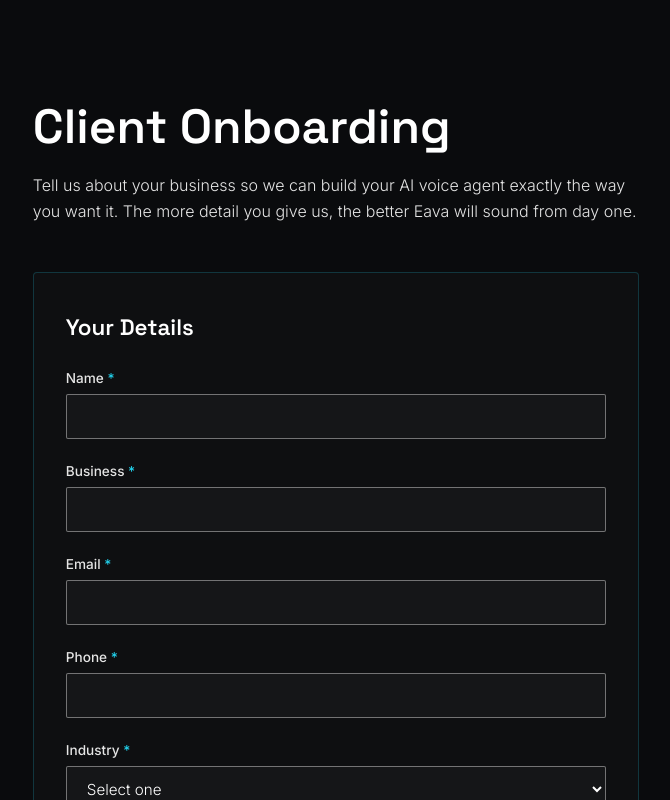
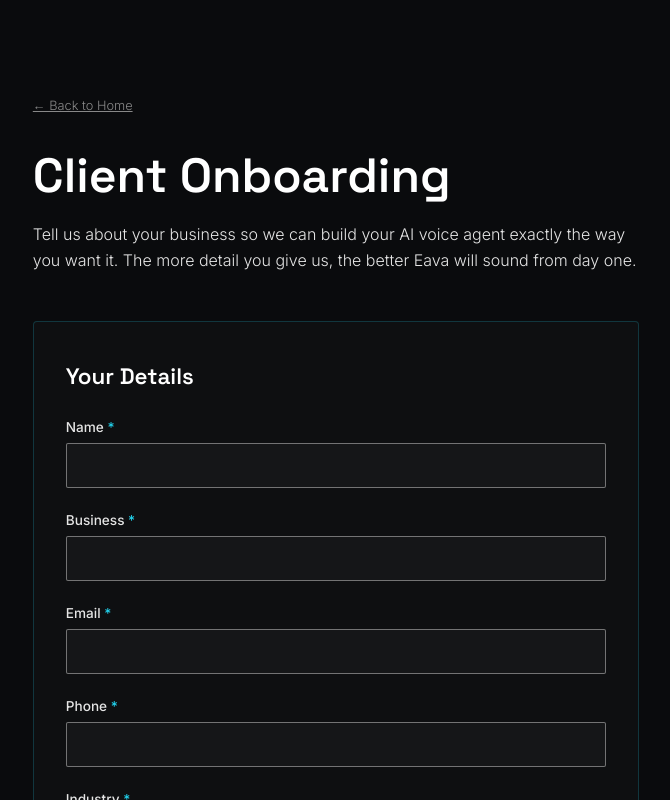
Before and after one commit to Eava-Dev/Eava-website, a Next.js app: page /onboarding in a window 1280 px wide. Shown: the top 800 px of the page, without its empty margins (304-974 px from the left). Built offline with nearby package versions, Linux system fonts and the light colour scheme.

Commit message:
Add back-to-home link on onboarding page
The onboarding page had no way to navigate back to the main site.
Add a minimal "Back to Home" link above the page heading, styled to
match the footer's existing muted-link convention.

```diff
--- a/app/onboarding/page.tsx
+++ b/app/onboarding/page.tsx
@@ -17,6 +17,20 @@ export default function OnboardingPage() {
           padding: "6rem 6vw 8rem",
         }}
       >
+        <a
+          href="/"
+          style={{
+            display: "inline-block",
+            fontFamily: "var(--font-inter)",
+            fontWeight: 300,
+            fontSize: "0.8rem",
+            color: "#888888",
+            textDecoration: "underline",
+            marginBottom: "2rem",
+          }}
+        >
+          &larr; Back to Home
+        </a>
         <h1
           style={{
             fontFamily: "var(--font-display)",
```
